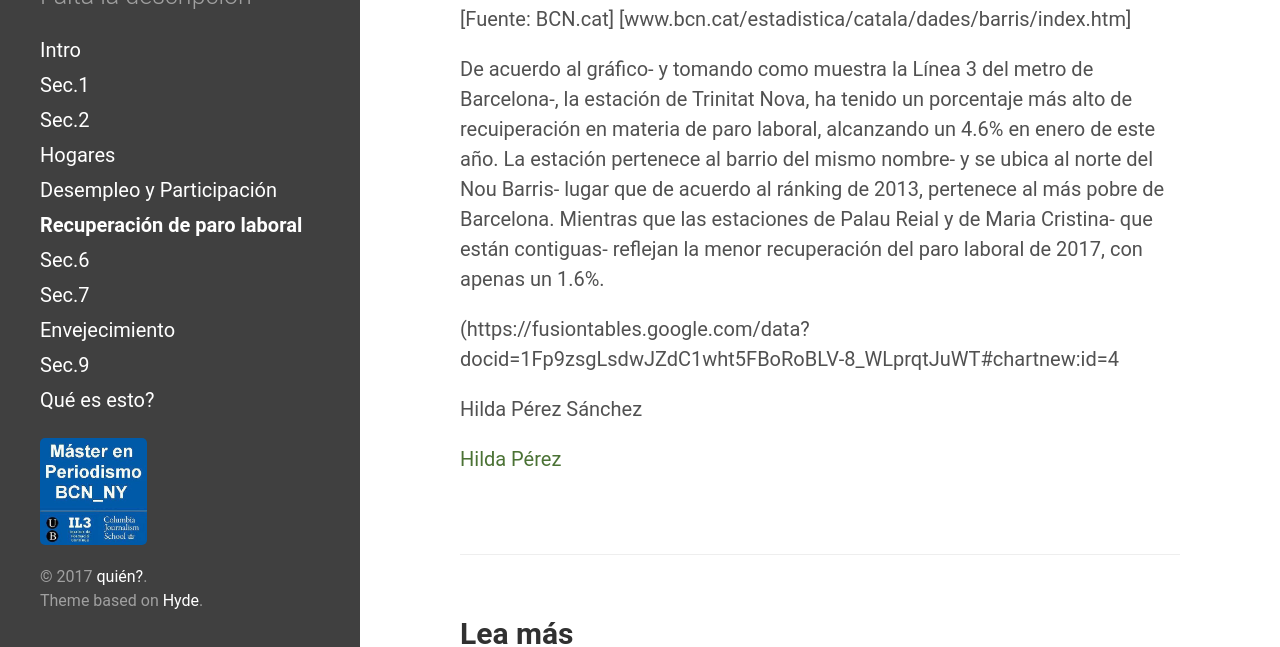
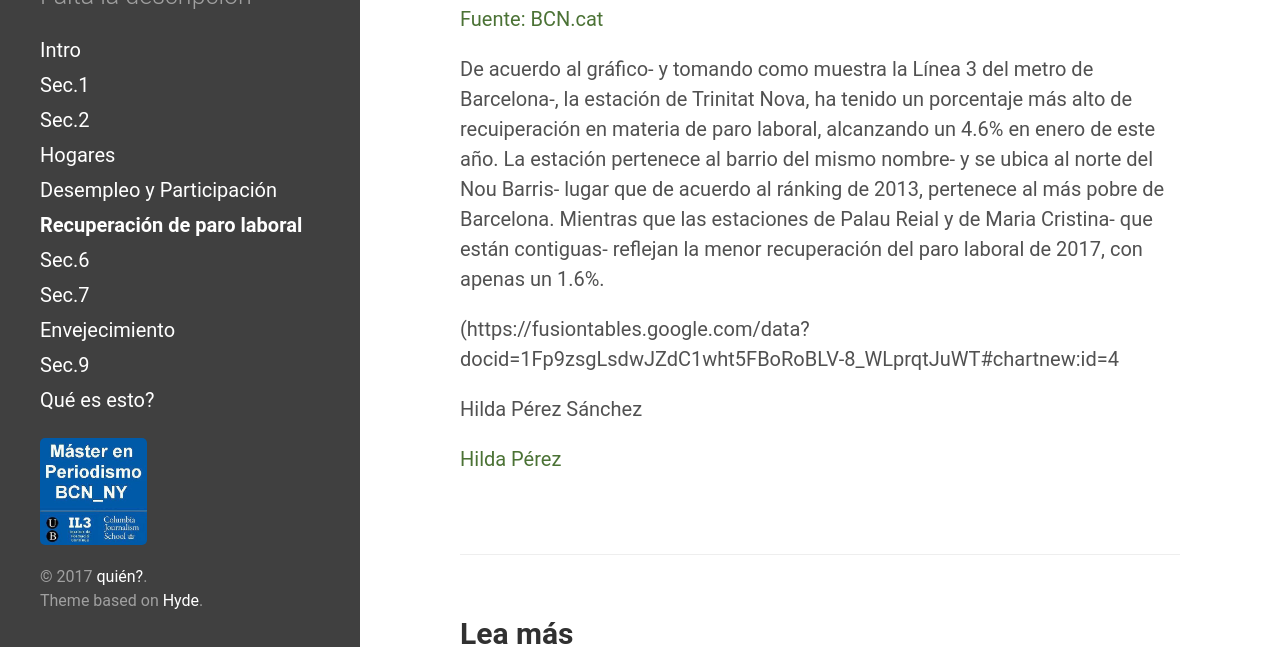
Before and after one commit to mper-bcn-ny/2017-metro, a Jekyll site: the page built from _posts/2017-02-16-seccion_5.md, in a window 1280 px wide and 900 px high, scrolled down 571 px, cut to the strip 253-900 px from the top of the window. Built offline with Jekyll 4.4.1, drawn with Linux system fonts in a browser that asks for light colours.

Commit message:
Update 2017-02-16-seccion_5.md

```diff
--- a/_posts/2017-02-16-seccion_5.md
+++ b/_posts/2017-02-16-seccion_5.md
@@ -11,7 +11,7 @@ Recuperación laboral de primer mes de 2012-2017
 
 <iframe width="740" height="400" scrolling="no" frameborder="no" src="https://fusiontables.google.com/embedviz?containerId=googft-gviz-canvas&amp;q=select+col2%3E%3E0%2C+col10%3E%3E0%2C+col5%3E%3E1+from+1Fp9zsgLsdwJZdC1wht5FBoRoBLV-8_WLprqtJuWT+order+by+col10%3E%3E0+asc+limit+26&amp;viz=GVIZ&amp;t=LINE&amp;uiversion=2&amp;gco_forceIFrame=true&amp;gco_hasLabelsColumn=true&amp;gco_vAxes=%5B%7B%22title%22%3Anull%2C+%22minValue%22%3Anull%2C+%22maxValue%22%3Anull%2C+%22useFormatFromData%22%3Atrue%2C+%22viewWindow%22%3A%7B%22max%22%3Anull%2C+%22min%22%3Anull%7D%7D%2C%7B%22useFormatFromData%22%3Atrue%2C+%22viewWindow%22%3A%7B%22max%22%3Anull%2C+%22min%22%3Anull%7D%2C+%22minValue%22%3Anull%2C+%22maxValue%22%3Anull%2C+%22textStyle%22%3A%7B%22color%22%3A%22none%22%2C+%22fontSize%22%3A12%7D%7D%5D&amp;gco_useFirstColumnAsDomain=true&amp;gco_legacyScatterChartLabels=true&amp;gco_curveType=&amp;gco_booleanRole=certainty&amp;gco_lineWidth=2&amp;gco_hAxis=%7B%22useFormatFromData%22%3Atrue%2C+%22minValue%22%3Anull%2C+%22maxValue%22%3Anull%2C+%22viewWindow%22%3Anull%2C+%22viewWindowMode%22%3Anull%2C+%22textStyle%22%3A%7B%22color%22%3A%22%23000000%22%2C+%22fontSize%22%3A12%7D%7D&amp;gco_legend=none&amp;gco_series=%7B%220%22%3A%7B%22color%22%3A%22none%22%2C+%22targetAxisIndex%22%3A1%7D%2C+%221%22%3A%7B%22color%22%3A%22%2338761d%22%2C+%22targetAxisIndex%22%3A0%7D%7D&amp;gco_title=Recuperaci%C3%B3n+paro+laboral&amp;width=740&amp;height=400"></iframe>
 
- [Fuente: BCN.cat]  [www.bcn.cat/estadistica/catala/dades/barris/index.htm]
+ [Fuente: BCN.cat](www.bcn.cat/estadistica/catala/dades/barris/index.htm)
 
 
 
```
